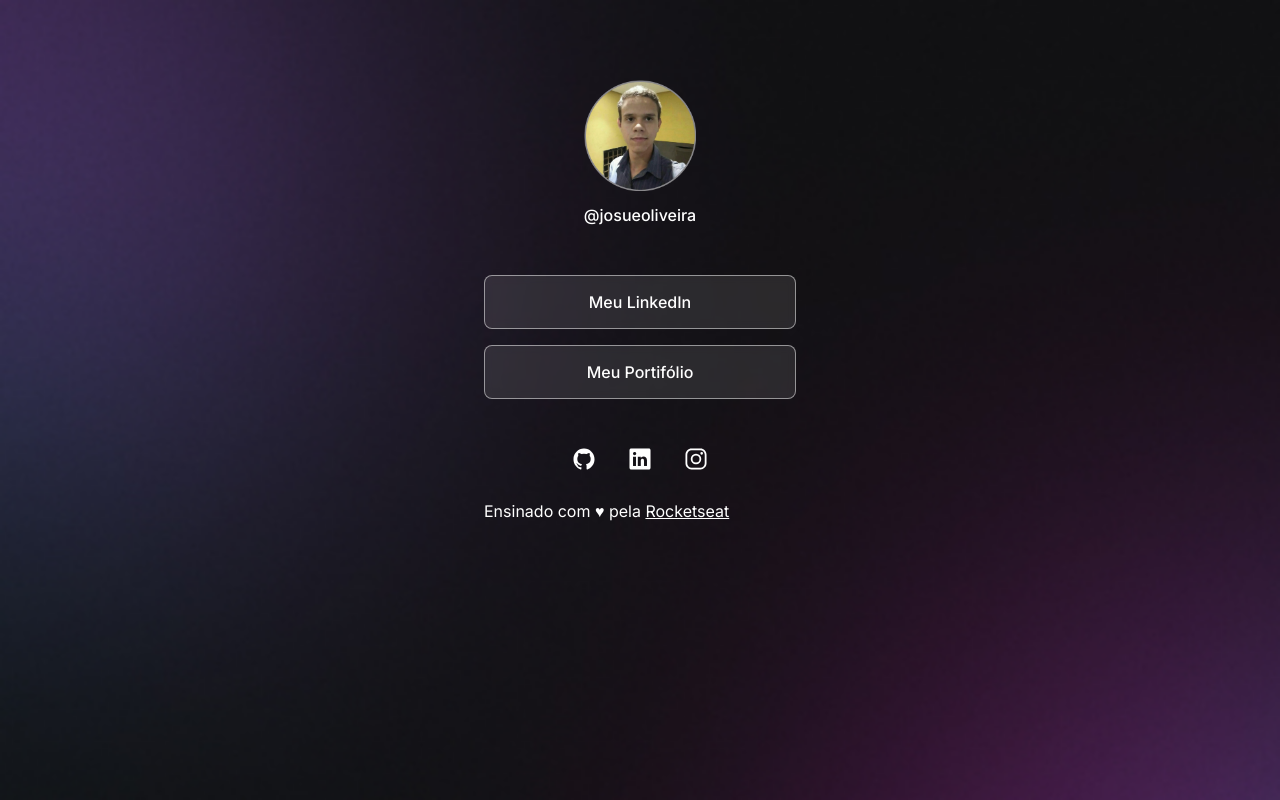
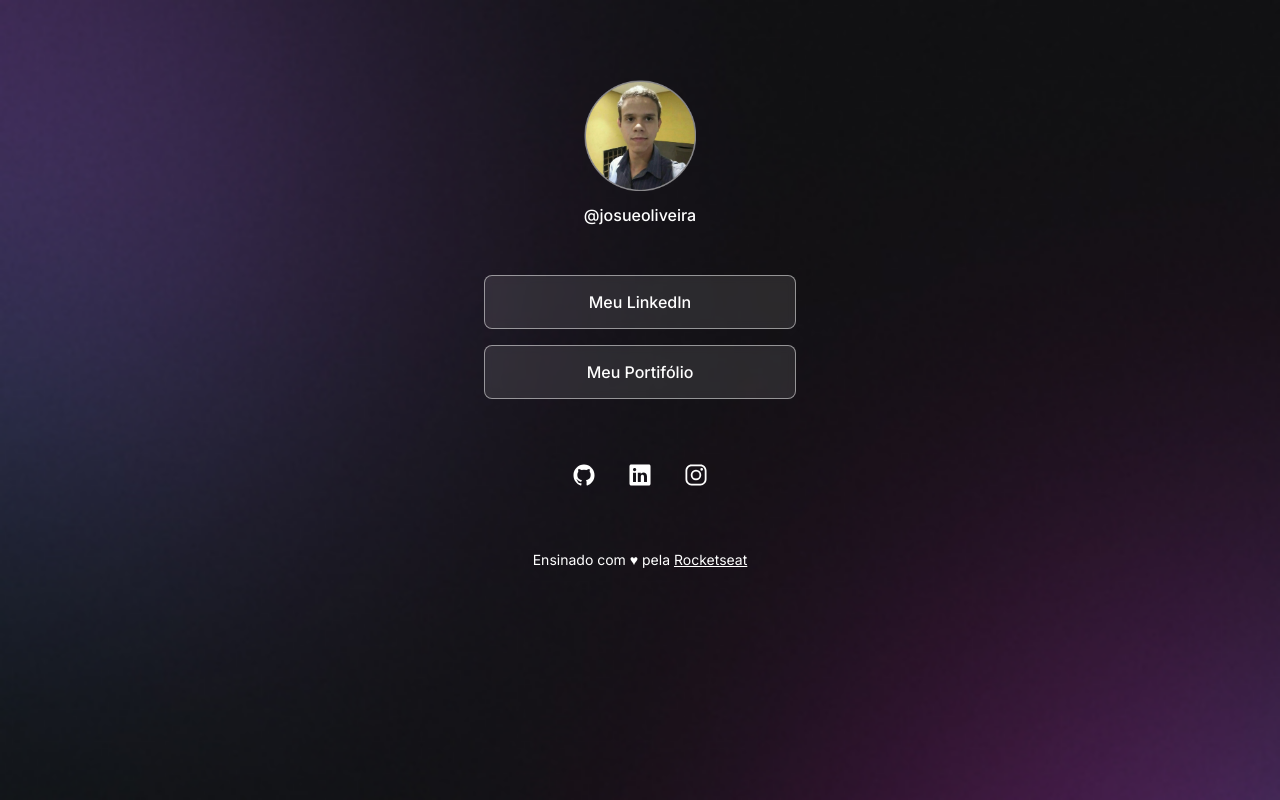
Before and after one commit to JosSousa/personal-site-dev-links, a plain HTML site: page index.html in a window 1280 px wide. Drawn offline with nearby package versions, Linux system fonts and the light colour scheme.

Commit message:
add styling to footer

```diff
--- a/style.css
+++ b/style.css
@@ -79,24 +79,38 @@ ul li a:hover {
 }
 
 
-#social-links ion-icon:hover{
-    background: rgba(255, 255, 255, 0.2)
-
-}
-
-
-
-
-
-
 
 /* Social Links*/
 #social-links {
     display: flex;
     justify-content: center;
-    gap: 32px;
+
 
     padding: 24px 0;
 
     font-size: 24px;
 }
+
+#social-links a {
+    display: flex;
+    align-items: center;
+    justify-content: center;
+    padding: 16px;
+
+    transition: background 0.2s;
+    border-radius: 50%;
+}
+
+
+
+#social-links a:hover{
+    background: rgba(255, 255, 255, 0.2);
+    padding: 16px;
+}
+
+
+footer {
+    padding: 24px 0;
+    text-align: center;
+    font-size: 14px;
+}
```
